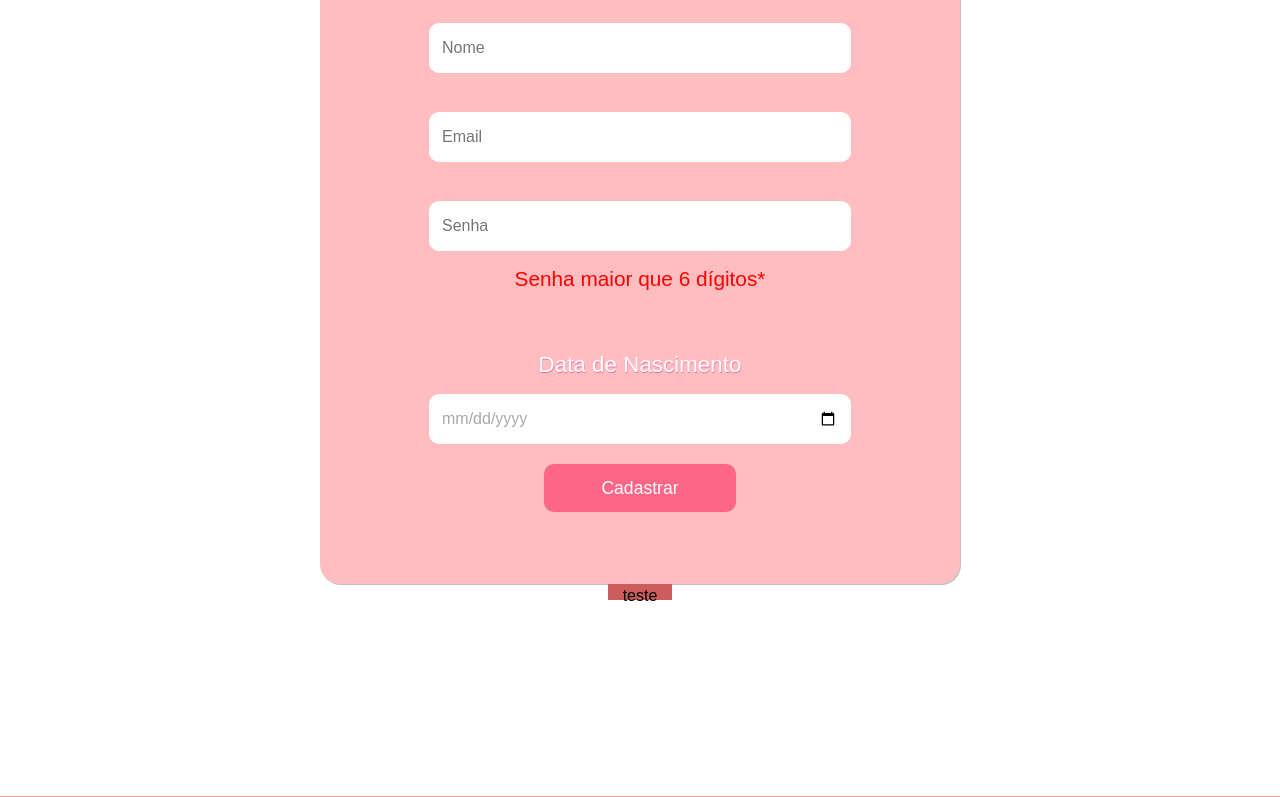
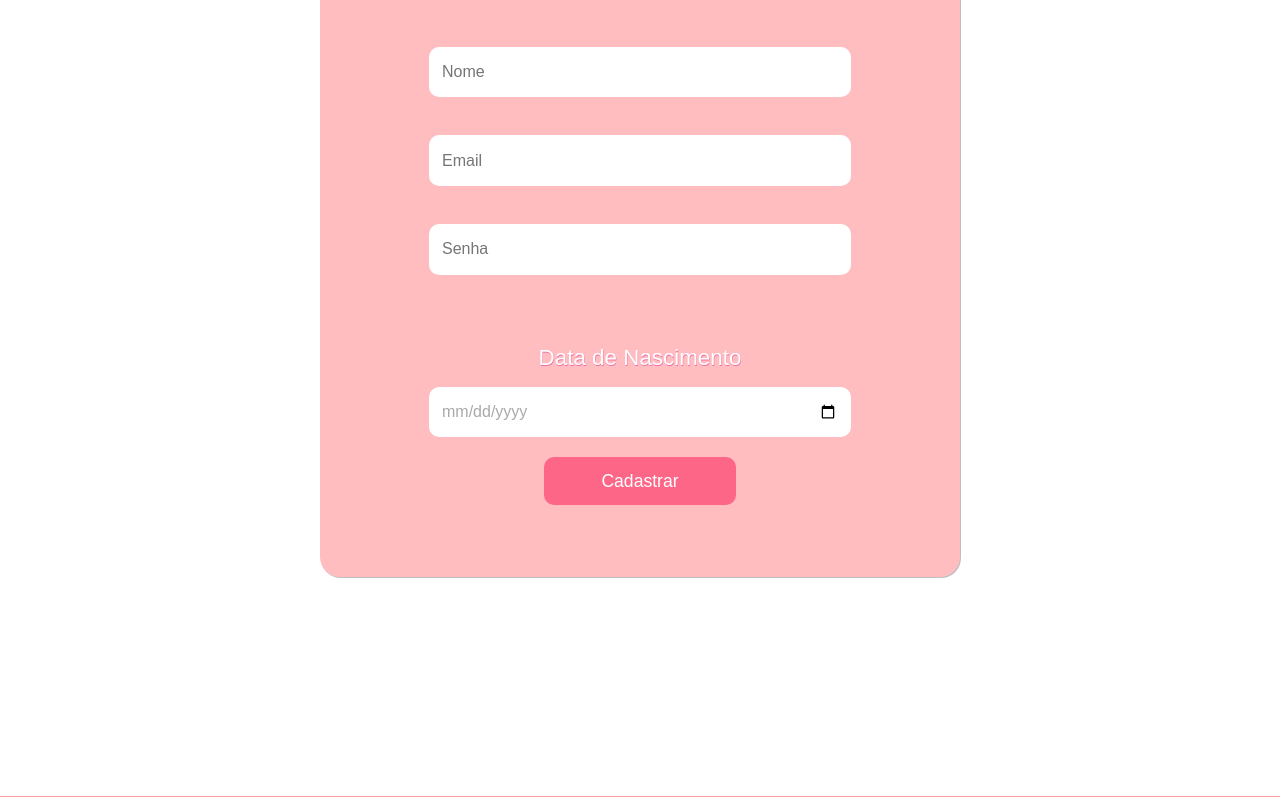
Before and after one commit to italoant/react-projeto-final, a React (Create React App) app: page /cadastro in a window 1280 px wide. Shown: the part 431-1228 px from the top of the page. Built offline with nearby package versions, Linux system fonts and the light colour scheme.

Commit message:
ajustes no form

```diff
--- a/src/components/Nav/Nav.jsx
+++ b/src/components/Nav/Nav.jsx
@@ -11,6 +11,7 @@ import { useTheme } from "../../context/Theme";
 import { lightTheme, darkTheme } from '../../styles/themes/theme';
 import { InputContext } from "../../context/Input";
 import { RedirectContext } from "../../context/Redirecionamento"
+import { FormsContext } from '../../context/Forms';
 
 
 export default function Nav() {
@@ -28,6 +29,8 @@ export default function Nav() {
     const { redirecinadoNoticias, setRedirecionadoNoticias } = useContext(RedirectContext);
     const { redirecinadoAnime, setRedirecionadoAnime } = useContext(RedirectContext);
     const { redirecinadoManga, setRedirecionadoManga } = useContext(RedirectContext);
+
+    const { setNome, setEmail, setSenha, setData } = useContext(FormsContext);
 
 
 
--- a/src/context/Forms.js
+++ b/src/context/Forms.js
@@ -5,13 +5,15 @@ export const FormsContext = createContext({});
 export const FormsProvider = ({children}) =>{
     const [nome, setNome] = useState("");
     const [email, setEmail] = useState("");
+    const [pass, setSenha] = useState("");
     const [data, setData] = useState([]);
 
     return(
         <FormsContext.Provider value={{
             nome, setNome,
             email, setEmail,
-            data, setData
+            data, setData,
+            pass, setSenha
         }}> {children} </FormsContext.Provider>
     )
 }
--- a/src/pages/Cadastro/Cadastro.js
+++ b/src/pages/Cadastro/Cadastro.js
@@ -1,88 +1,58 @@
 import React, { useContext, useState } from "react";
+import { Link, Redirect } from "react-router-dom";
 import { Container, Form, Button } from './Style';
-import { Modal } from './../../components/Components';
 
 import { FormsContext } from '../../context/Forms';
 import { useTheme } from "../../context/Theme";
 
 
-export default function Cadastro(){
+export default function Cadastro() {
 
-    const { nome, setNome, email, setEmail, data, setData} = useContext(FormsContext);
+    const { nome, setNome, email, setEmail, pass, setSenha, data, setData } = useContext(FormsContext);
 
     const { themePage } = useTheme();
 
-    var startDate = "";
-    var dateBrStart = "";
 
-
-    // var startDate = data.split("-");
-    // var dateBrStart = `${startDate[2]}/${startDate[1]}/${startDate[0]}`
-    // console.log(dateBrStart)
-
-    // if(startDate === ""){
-
-    // }
-
-    //Email
-    function validarEmail(email){
-        var validacao =  /\S+@\S+.\S+/;
-        return validacao.test(email)
-    }
-
-
-    function valicacaoCadastro(e){
-        if(nome=="" || email==""){
-
-            e.preventDefault();
-        // }else{
-        //     return (
-        //         <div>
-        //              <Modal color="#FE6688"
-        //                 nomeBotao="teste"
-        //                 img="https://i.pinimg.com/originals/1f/a8/d9/1fa8d907a5cc6e1fa22f431929ebc12a.gif"
-        //                 botaoPop="testePOP"
-        //                 mensagem="Boas-Vindas ao PanimE"
-        //                 mensagem2="ようこそ"
-        //             />
-        //         </div>
-        //     )
+    function validate(e) {
+        if (nome != "" && email != "" && pass != "" && data != "") {
+            localStorage.setItem('usuario', nome)
+            localStorage.setItem('email', email)
+            localStorage.setItem('pass', pass)
+            localStorage.setItem('data', data)
+            return <Redirect to='/login'/>
+        } else {
+            alert('existem campos nao preenchidos')
+            e.preventDefault()
 
         }
     }
 
-    return(
+
+
+
+    return (
         <div>
             <Container theme={themePage}>
                 <Form>
                     <h1>Cadastro</h1>
                     <div className="campos-form">
-                        {/* <p className="mensagem">{mensagem}</p> */}
-                        <input type="text" placeholder="Nome" id="nome" onChange={(e)=>{setNome(e.target.value)}} />
+                        <input type="text" placeholder="Nome" id="inputNome" onChange={e => setNome(e.target.value)} />
                     </div>
                     <div className="campos-form">
-                        <input type="email"  placeholder="Email" id="email" onChange={(e)=>{setEmail(e.target.value)}} />
+                        <input type="email" placeholder="Email" id="inputEmail" onChange={e => setEmail(e.target.value)} />
                     </div>
                     <div className="campos-form">
-                        <input type="password"  placeholder="Senha" id="senha" />
-                        <p className="mensagem">Senha maior que 6 dígitos*</p>
+                        <input type="password" placeholder="Senha" id="inputSenha" onChange={e => setSenha(e.target.value)} />
+                        <p className="mensagem"></p>
                     </div>
                     <div className="campos-form">
                         <label htmlFor="data"> Data de Nascimento</label>
-                        <input type="date" id="date" className="date" max="2021-12-31" onChange={(e)=>{setData(e.target.value)}}/>
+                        <input type="date" id="inputDate" className="date" max="2021-12-31" onChange={e => setData(e.target.value)} />
                     </div>
-                    <Button color="#FE6688" onClick={valicacaoCadastro}> Cadastrar </Button>
+                    <Link to=''><Button color="#FE6688" onClick={validate}> Cadastrar </Button></Link>
                 </Form>
-                <Modal color="#FE6688"
-                        nomeBotao="teste"
-                        img="https://i.pinimg.com/originals/1f/a8/d9/1fa8d907a5cc6e1fa22f431929ebc12a.gif"
-                        botaoPop="testePOP"
-                        mensagem="Boas-Vindas ao PanimE"
-                        mensagem2="ようこそ"
-                />
             </Container>
 
         </div>
     );
-
-};
+}
--- a/src/pages/Login/Login.js
+++ b/src/pages/Login/Login.js
@@ -1,13 +1,18 @@
 import React, { useState, useContext } from "react";
-import { Redirect } from 'react-router-dom';
+import { Redirect, Link } from 'react-router-dom';
+
 import { ContainerForm, Formulario, Botao } from './Style';
-import { Link } from 'react-router-dom';
+
 import { InputContext } from "../../context/Input";
 import { RedirectContext } from "../../context/Redirecionamento";
+import { FormsContext } from '../../context/Forms';
+
 import { useTheme } from "../../context/Theme";
 
 
 export default function Login(){
+
+    const { nome, email, pass, data } = useContext(FormsContext);
 
     const [ usuario, setUsuario ] = useState("");
     const [senha, setSenha] = useState("");
@@ -19,6 +24,7 @@ export default function Login(){
     const { setRedirecionadoManga } = useContext(RedirectContext);
 
     const { themePage } = useTheme();
+
 
 
     //Validação do formulário de login
@@ -40,7 +46,7 @@ export default function Login(){
             setMensagem("Preencha o campo de usuário.")
             document.getElementById("email").style.boxShadow = "1px 1px 5px red";
             e.preventDefault()
-        } else if(usuario !== "usuario" || senha !== "1"){
+        } else if(usuario !== nome || senha !== pass){
             setMensagem("Usuário ou senha incorreta.")
             e.preventDefault()
         } else{
@@ -50,7 +56,7 @@ export default function Login(){
             return <Redirect to="./" />
         }
     }
-
+    console.log(nome)
 
     return(
         <ContainerForm theme={themePage}>
--- a/src/pages/Perfil/Perfil.js
+++ b/src/pages/Perfil/Perfil.js
@@ -7,6 +7,10 @@ export default function Perfil(){
 
     const { themePage } = useTheme();
 
+    const user = localStorage.getItem('usuario')
+    const email = localStorage.getItem('email')
+    const data = localStorage.getItem('data')
+
     return(
         <Container theme={themePage}>
             <div id='container-dois'>
@@ -15,9 +19,9 @@ export default function Perfil(){
                 </div>
                 <div>
                     <h3>Minato Namizake</h3>
-                    <p><span>Usuário: </span>@minato_</p>
-                    <p><span>Email: </span>minatinho_jesus@gmail.com</p>
-                    <p><span>Data de Nascimento: </span>18/11/2001</p>
+                    <p><span>Usuário: </span>@{user}</p>
+                    <p><span>Email: </span>{email}</p>
+                    <p><span>Data de Nascimento: </span>{data}</p>
                 </div>
             </div>
         </Container>
```
